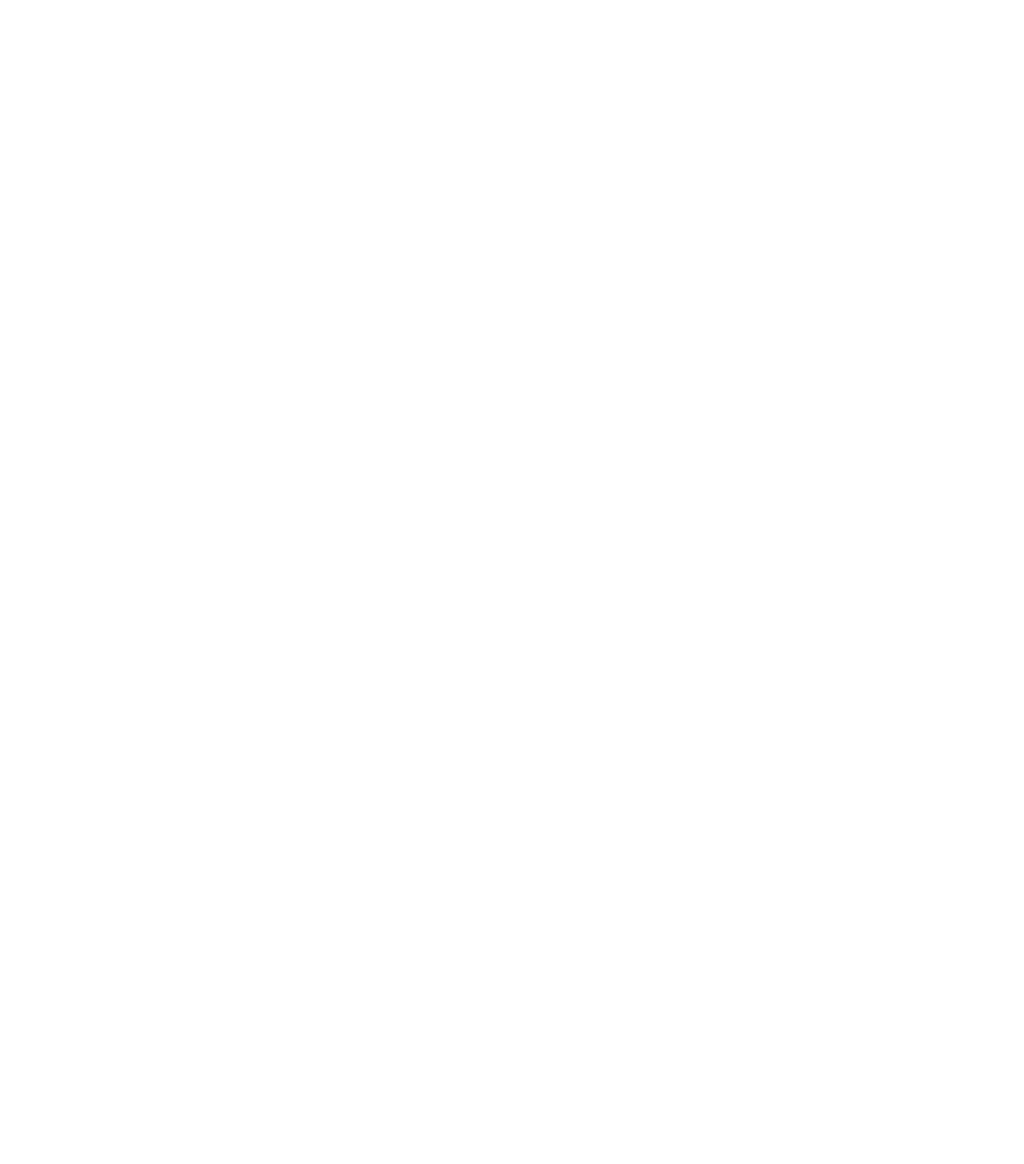
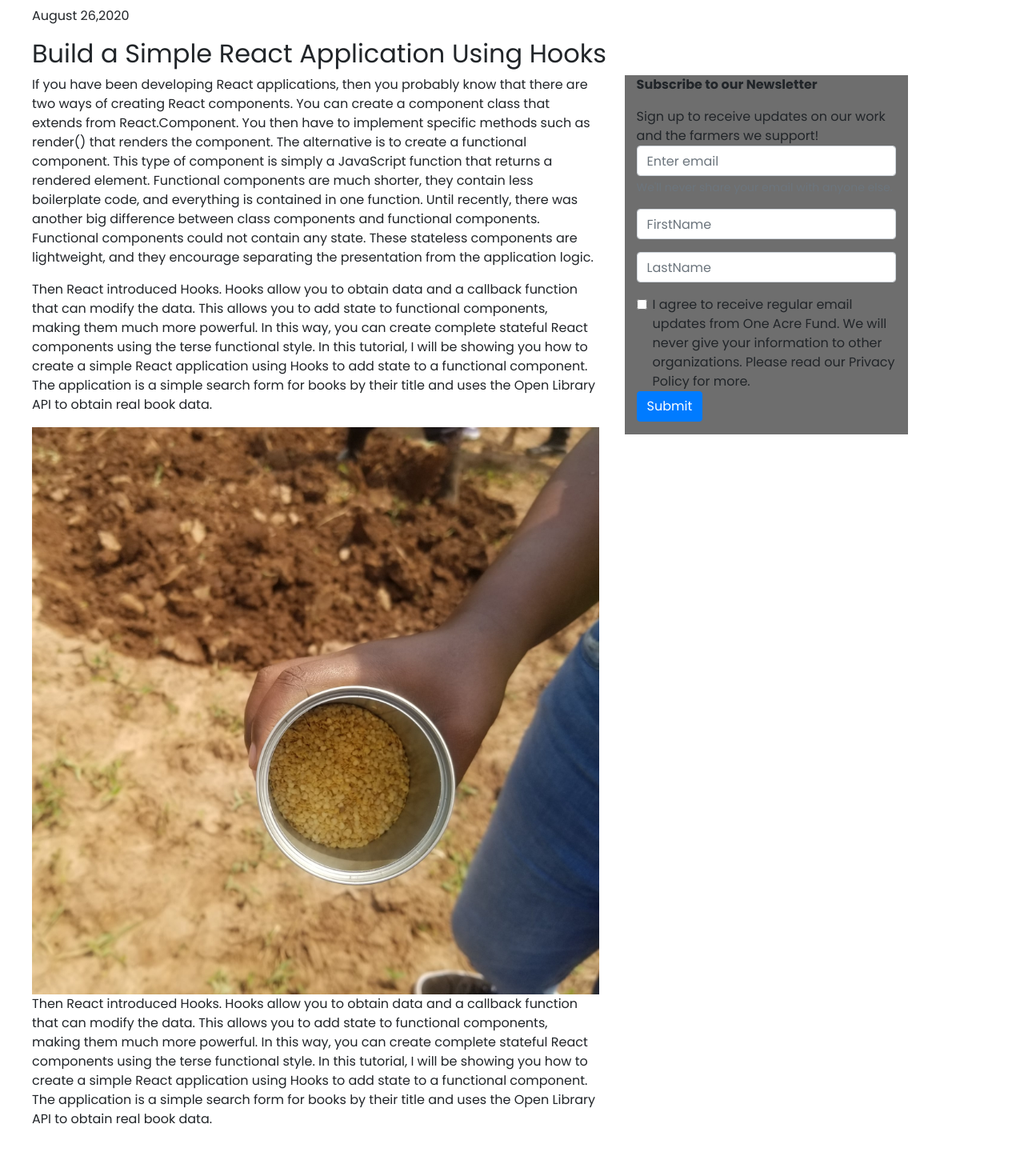
Before and after one commit to freddykaberuka/GrowGreen-frontEnd, a React (Create React App) app in the folder growgreen/: page /singleblog in a window 1280 px wide. Shown: the part 240-1695 px from the top of the page at 80% size. Before the commit the page ends 800 px from the top, so only its background shows below. Built offline with nearby package versions, Linux system fonts and the light colour scheme.

Commit message:
add single page

```diff
--- a/growgreen/src/App.js
+++ b/growgreen/src/App.js
@@ -11,6 +11,7 @@
 import SingleWedo from './components/pages/landing/secondsection/singleWedo';
 import SingleImpact from './components/pages/landing/secondsection/singleImpact';
 import SingleWork from './components/pages/landing/secondsection/singleWork';
+import Blogging from './components/blog1';
 function App() {
   return (
     <div className="App">
@@ -24,6 +25,7 @@
           <Route path='/wedo' component={SingleWedo}/>
           <Route path='/impact' component={SingleImpact}/>
           <Route path='/work' component={SingleWork}/>
+          <Route path='/singleblog' component={Blogging}/>
         </Switch>
       </Router>
     </div>
--- /dev/null
+++ b/growgreen/src/components/blog1.js
@@ -0,0 +1,63 @@
+import React from 'react'
+import image2 from '../assets/images/image3.jpg'
+import SubscribeForm from './subscribeForm'
+import './form.css'
+import Header from './header/header'
+import Footer from './pages/footer/footer'
+import Footer1 from './pages/footer1/footer1'
+import Latest from './pages/landing/latestBlog/latest'
+function Blogging() {
+    return (
+        <div>
+        <Header/>
+        <div className='allPage ml-10 '>
+            <div className='mt-20'>
+                <p>August 26,2020 </p>
+            </div>
+            <div>
+                <h2>Build a Simple React Application Using Hooks</h2>
+            </div>
+            <div className='blogs flex w-100'>
+            <div className='w-100 justify-content-center'>
+                <p>If you have been developing React applications, then you probably know that there are two ways of creating
+                    React components. You can create a component class that extends from React.Component. You then have to implement
+                    specific methods such as render() that renders the component. The alternative is to create a functional component.
+                    This type of component is simply a JavaScript function that returns a rendered element.
+
+                    Functional components are much shorter, they contain less boilerplate code, and everything is contained in one
+                    function. Until recently, there was another big difference between class components and functional components.
+                    Functional components could not contain any state. These stateless components are lightweight, and they encourage
+                    separating the presentation from the application logic.</p>
+
+                <p>Then React introduced Hooks. Hooks allow you to obtain data and a callback function that can modify the data.
+                   This allows you to add state to functional components, making them much more powerful. In this way, you can
+                   create complete stateful React components using the terse functional style.
+
+                    In this tutorial, I will be showing you how to create a simple React application using Hooks to add state
+                    to a functional component. The application is a simple search form for books by their title and uses the
+                    Open Library API to obtain real book data.
+                    </p>
+                    <div className=''><img src={image2}/></div>
+                    <p>Then React introduced Hooks. Hooks allow you to obtain data and a callback function that can modify the data.
+                   This allows you to add state to functional components, making them much more powerful. In this way, you can
+                   create complete stateful React components using the terse functional style.
+
+                    In this tutorial, I will be showing you how to create a simple React application using Hooks to add state
+                    to a functional component. The application is a simple search form for books by their title and uses the
+                    Open Library API to obtain real book data.
+                    </p>
+
+            </div>
+            <div className='w-75'>
+                <SubscribeForm/>
+            </div>
+            </div>
+        </div>
+        <Latest/>
+        <Footer1/>
+        <Footer/>
+        </div>
+    )
+}
+
+export default Blogging
--- /dev/null
+++ b/growgreen/src/components/form.css
@@ -0,0 +1,15 @@
+.subform{
+    background-color: #6e6e6e;
+}
+@media screen and (max-width:375px){
+    .blogs{
+        display:grid;
+    }
+    .allPage{
+        margin-left: 10px;
+        padding-left:10px;
+        margin-right: 10px;
+        padding-right:10px;
+        padding-top:10px;
+    }
+}
--- a/growgreen/src/components/header/header.js
+++ b/growgreen/src/components/header/header.js
@@ -4,6 +4,7 @@
 import emails from '../../assets/images/email-icon.png'
 import calls from '../../assets/images/call-icon.png'
 import Links from '../../../src/components/pages/links'
+import { FaGooglePlusG } from "react-icons/fa";
 import './header.css'
 
 function Header() {
@@ -13,7 +14,7 @@
            <div className="logo col-sm-1">
                 <img src={logo}/>
            </div>
-    <div className="timing d-flex pt-3"><div className='col-md-2 pt-6'><img src={timer}/></div><div className='pt-3'><strong>Opening Time</strong><p><small>Mon-Sat:7:00-17:00</small></p></div></div>
+    <div className="timing d-flex pt-3"><FaGooglePlusG/><div className='pt-3'><strong>Opening Time</strong><p><small>Mon-Sat:7:00-17:00</small></p></div></div>
            <div className="emails d-flex pt-3"><div className='col-sm-2 pt-2'><img src= { emails}/></div><div className='pt-3'><strong>Send us Email</strong><p><small>growgreenrwanda@gmail.com</small></p></div></div>
            <div className="calls d-flex pt-3"><div className='col-md-3 pt-3'><img src={ calls }/></div><div className='pt-3'><strong>Call Us</strong><p><small>0781964133</small></p></div></div>
         </div>
--- /dev/null
+++ b/growgreen/src/components/subscribeForm.js
@@ -0,0 +1,33 @@
+import React from 'react'
+import './form.css'
+function SubscribeForm() {
+    return (
+        <div className='subform col-sm-8 ml-8 pb-3'>
+            <form>
+                <p><strong>Subscribe to our Newsletter</strong></p>
+                <h7>Sign up to receive updates on our work and the farmers we support!</h7>
+
+                <div className="form-group">
+                    <input type="email" className="form-control" id="exampleInputEmail1" aria-describedby="emailHelp" placeholder="Enter email"/>
+                    <small id="emailHelp" className="form-text text-muted">We'll never share your email with anyone else.</small>
+                </div>
+                <div className="form-group">
+                    <input type="text" className="form-control" id="exampleInputEmail1" aria-describedby="emailHelp" placeholder="FirstName"/>
+                </div>
+                <div className="form-group">
+                    <input type="text" className="form-control" id="exampleInputEmail1" aria-describedby="emailHelp" placeholder="LastName"/>
+                </div>
+                <div className="form-check">
+                    <input type="checkbox" className="form-check-input" id="exampleCheck1"/>
+                    <label className="form-check-label" for="exampleCheck1">I agree to receive regular email updates from One Acre Fund.
+                    We will never give your information to other organizations.
+                    Please read our Privacy Policy for more.</label>
+                </div>
+                <button type="submit" class="btn btn-primary">Submit</button>
+
+            </form>
+        </div>
+    )
+}
+
+export default SubscribeForm
```
